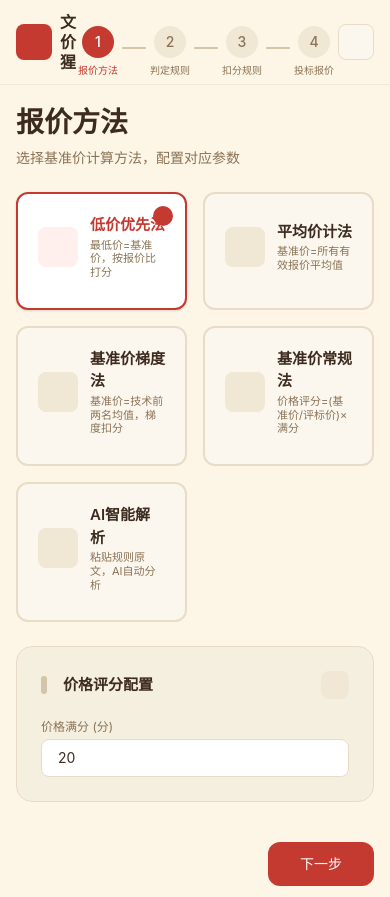
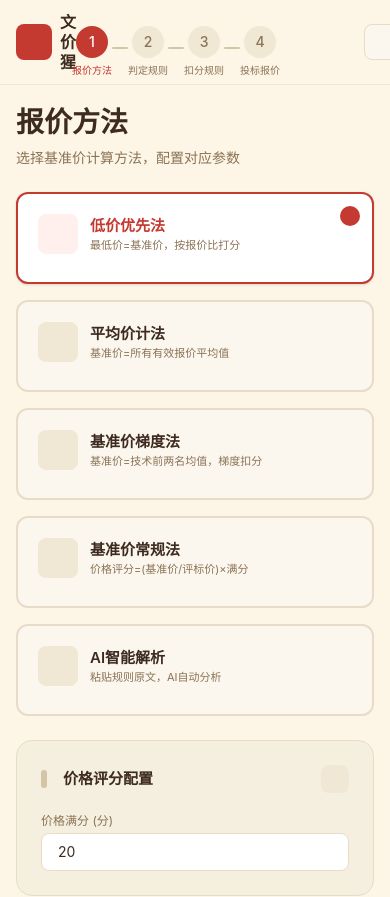
Before and after one commit to sikenali/bid-quotation, a React (Vite) app: page /algorithm in a window 390 px wide. Shown: the top 897 px of the page. Built offline with nearby package versions, Linux system fonts and the light colour scheme.

Commit message:
fix: 刷新首帧即应用持久化主题，消除暗色模式文字回弹与外框闪烁

```diff
--- a/index.html
+++ b/index.html
@@ -5,6 +5,19 @@
     <link rel="icon" type="image/svg+xml" href="/favicon.svg" />
     <meta name="viewport" content="width=device-width, initial-scale=1.0" />
     <title>文价猩-标书智能报价平台</title>
+    <script>
+      (function () {
+        try {
+          var raw = localStorage.getItem('bidQuotationConfig');
+          if (raw) {
+            var parsed = JSON.parse(raw);
+            if (parsed && parsed.state && parsed.state.theme === 'dark') {
+              document.documentElement.classList.add('dark');
+            }
+          }
+        } catch (e) {}
+      })();
+    </script>
     <link rel="stylesheet" href="/remixicon.css">
   </head>
   <body>
--- a/src/components/AlgorithmGrid.tsx
+++ b/src/components/AlgorithmGrid.tsx
@@ -14,7 +14,7 @@ export function AlgorithmGrid({ options, selectedId, onSelect }: Props) {
   const isDark = theme === 'dark';
 
   return (
-    <div className="grid grid-cols-2 lg:grid-cols-4 gap-4">
+    <div className="grid grid-cols-1 sm:grid-cols-2 lg:grid-cols-4 gap-4">
       {options.map((option) => (
         <AlgorithmCard
           key={option.id}
--- a/src/components/StepIndicator.tsx
+++ b/src/components/StepIndicator.tsx
@@ -13,7 +13,7 @@ export function StepIndicator({ currentStep, totalSteps = 4 }: Props) {
   const isDark = theme === 'dark';
 
   return (
-    <div className="flex items-center gap-2">
+    <div className="flex items-center gap-1 md:gap-2" style={{ minWidth: '280px' }}>
       {steps.slice(0, totalSteps).map((label, index) => {
         const stepNum = index + 1;
         const isActive = stepNum === currentStep;
@@ -53,7 +53,7 @@ export function StepIndicator({ currentStep, totalSteps = 4 }: Props) {
             </div>
             {index < totalSteps - 1 && (
               <div
-                className={`w-6 h-0.5 rounded-full mt-3 ${
+                className={`w-4 h-0.5 rounded-full mt-3 md:w-6 ${
                   stepNum < currentStep ? 'bg-[#5B8C5A]' : isDark ? 'bg-[#3D3D3D]' : 'bg-[#D4C4A8]'
                 }`}
               />
```
